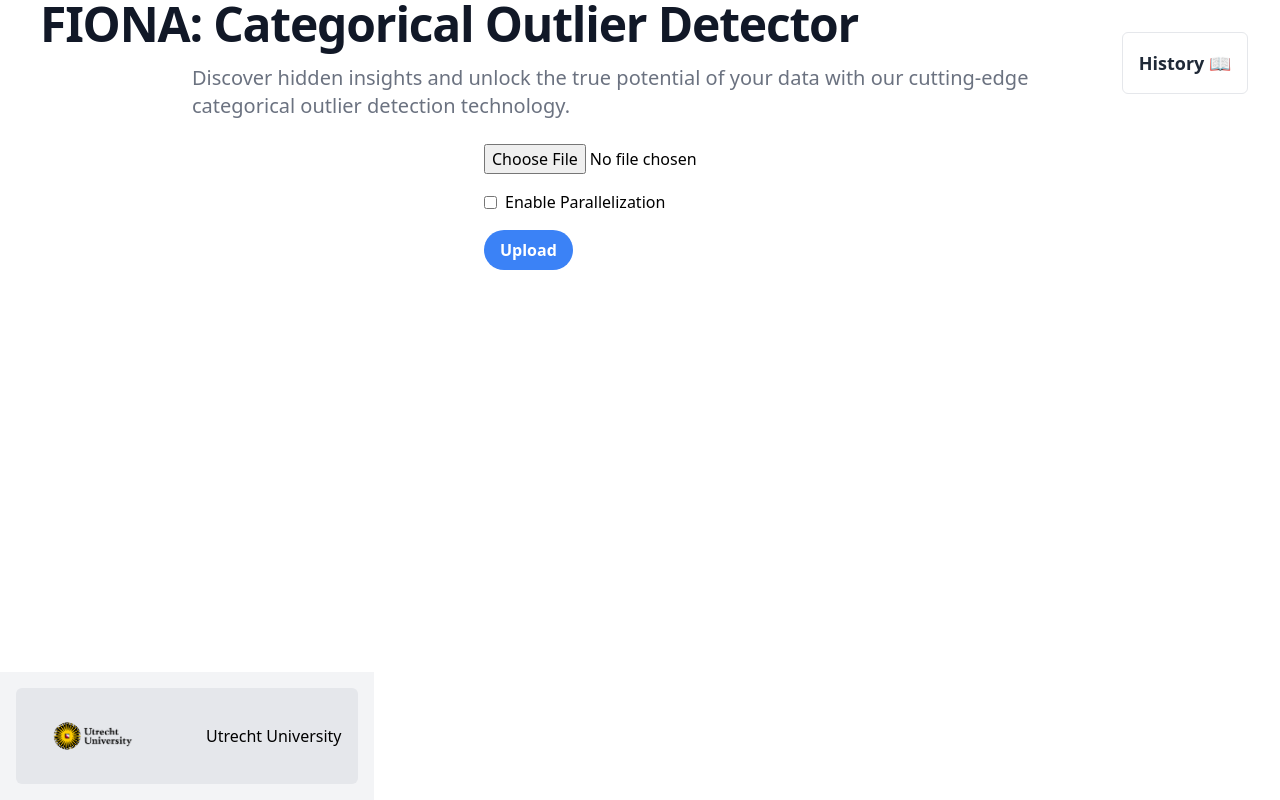
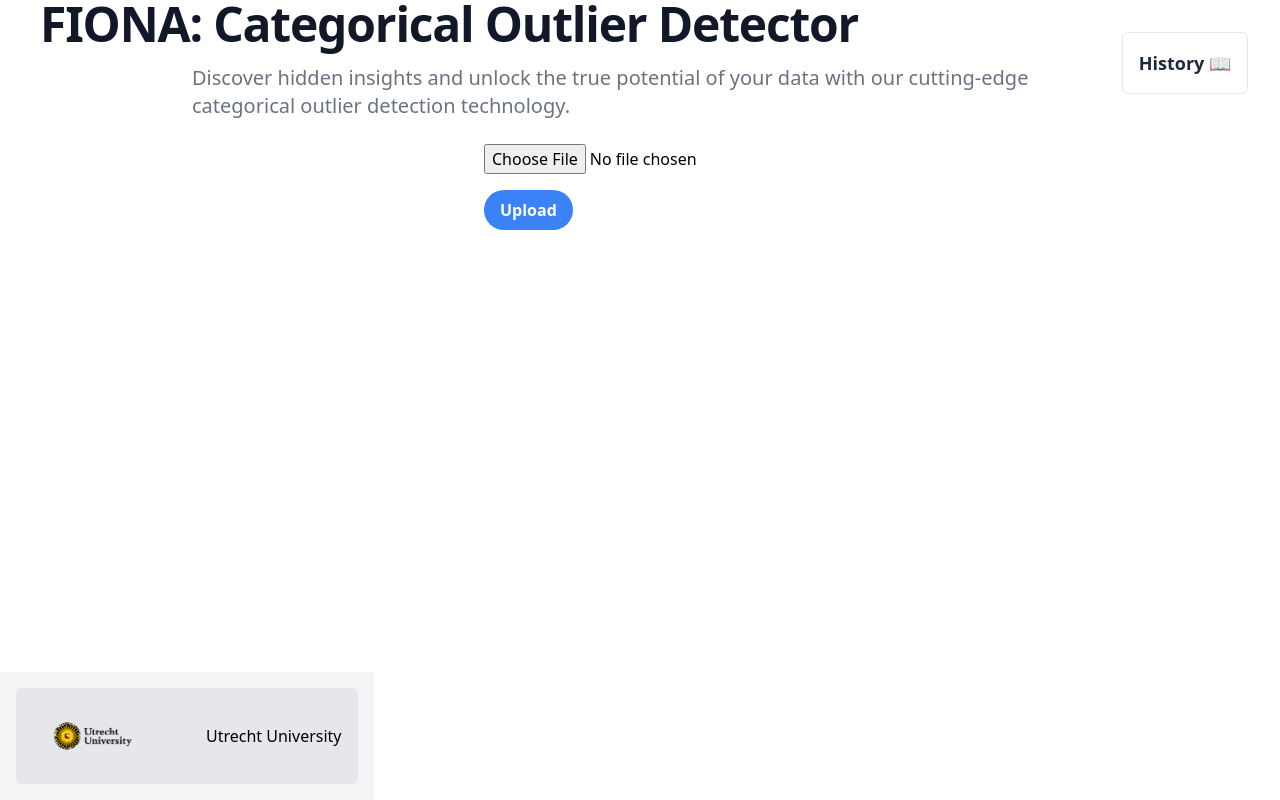
Before and after one commit to ThanosTsiamis/FIONA, a Next.js app in the folder client_side/: page / in a window 1280 px wide. Built offline with nearby package versions, Linux system fonts and the light colour scheme.

Commit message:
Parallelisation is now by default on so button is not needed

```diff
--- a/client_side/pages/index.tsx
+++ b/client_side/pages/index.tsx
@@ -90,18 +90,6 @@ function FileUploadForm() {
                     <div className="mb-4">
                         <input type="file" ref={fileInput} onChange={handleFileChange}/>
                     </div>
-                    <div className="flex items-center mb-4">
-                        <input
-
-                            type="checkbox"
-                            id="enable-parallel"
-                            checked={enableParallel}
-                            onChange={handleParallelChange}
-                            className="mr-2"
-                        />
-                        <label htmlFor="enable-parallel">Enable Parallelization</label>
-                        {error && <div className="error">{error}</div>}
-                    </div>
                     <button type="submit"
                             className="bg-blue-500 hover:bg-blue-700 text-white font-bold py-2 px-4 rounded-full"
                             disabled={isLoading}>
```
